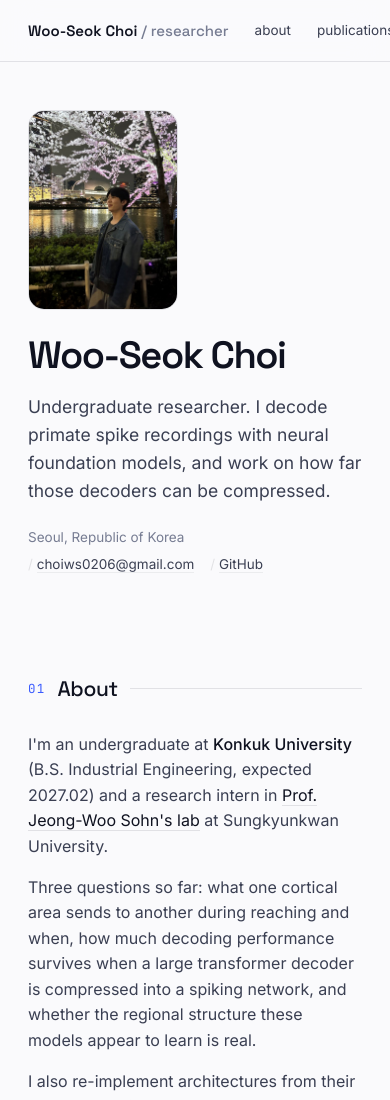
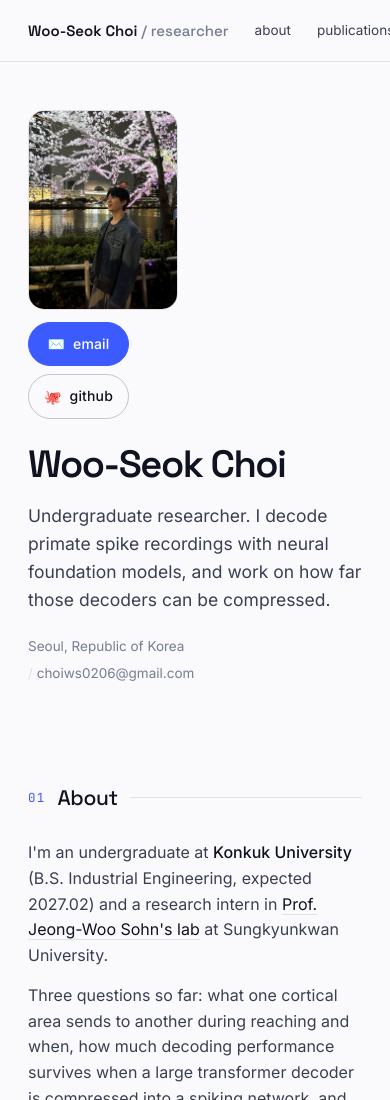
Before and after one commit to wooseok-c/wooseok-c.github.io, a plain HTML site: page index.html in a window 390 px wide. Shown: the top 1100 px of the page. Drawn offline with Linux system fonts and the light colour scheme.

Commit message:
Add email and github buttons under the portrait

```diff
--- a/index.html
+++ b/index.html
@@ -73,10 +73,21 @@ nav a:not(.brand):hover{color:var(--accent)}
 
 /* ---------- header ---------- */
 header{padding:150px 0 24px; display:flex; gap:38px; align-items:flex-end}
+header .side{flex:0 0 190px; display:flex; flex-direction:column; gap:12px}
 header .portrait{
-  flex:0 0 190px; width:190px; aspect-ratio:3/4; height:auto; object-fit:cover;
+  width:190px; aspect-ratio:3/4; height:auto; object-fit:cover;
   border-radius:16px; border:1px solid var(--line); display:block;
 }
+.btn{
+  font-family:var(--body); font-size:14px; font-weight:500; letter-spacing:.01em;
+  border-radius:999px; padding:10px 15px; display:flex; align-items:center;
+  justify-content:center; gap:8px; white-space:nowrap; border:1px solid transparent;
+}
+.btn-primary{background:var(--accent); color:#fff; border-color:var(--accent)}
+.btn-primary:hover{color:#fff; filter:brightness(1.08)}
+.btn-ghost{background:transparent; color:var(--ink); border-color:color-mix(in srgb, var(--ink) 22%, transparent)}
+.btn-ghost:hover{color:var(--accent); border-color:var(--accent)}
+.btn .ico{font-size:14px; line-height:1}
 header .intro{flex:1; min-width:0}
 header h1{
   font-family:var(--display); font-weight:600; font-size:clamp(38px,6vw,56px);
@@ -183,7 +194,10 @@ footer{
 
 @media (max-width:720px){
   header{padding:110px 0 16px; flex-direction:column; align-items:flex-start; gap:26px}
-  header .portrait{flex:none; width:150px}
+  header .side{flex:none; width:100%; align-items:flex-start}
+  header .portrait{width:150px}
+  header .cta{flex-direction:row; flex-wrap:wrap}
+  header .cta .btn{width:auto}
   section{margin:80px 0}
   .sec-head{gap:12px; margin-bottom:26px}
   .sec-head h2{font-size:21px}
@@ -210,7 +224,13 @@ footer{
 <div class="wrap" id="top">
 
 <header>
-  <img class="portrait" src="portrait-v2.jpg" alt="Woo-Seok Choi" width="600" height="800">
+  <div class="side">
+    <img class="portrait" src="portrait-v2.jpg" alt="Woo-Seok Choi" width="600" height="800">
+    <div class="cta" style="display:flex; flex-direction:column; gap:8px">
+      <a class="btn btn-primary" href="mailto:choiws0206@gmail.com"><span class="ico">✉️</span> email</a>
+      <a class="btn btn-ghost" href="https://github.com/wooseok-c" target="_blank" rel="noopener"><span class="ico">🐙</span> github</a>
+    </div>
+  </div>
   <div class="intro">
     <h1>Woo-Seok Choi</h1>
     <p class="lede">
@@ -219,8 +239,7 @@ footer{
     </p>
     <div class="meta">
       <span>Seoul, Republic of Korea</span>
-      <span><a href="mailto:choiws0206@gmail.com">choiws0206@gmail.com</a></span>
-      <span><a href="https://github.com/wooseok-c">GitHub</a></span>
+      <span>choiws0206@gmail.com</span>
     </div>
   </div>
 </header>
```
